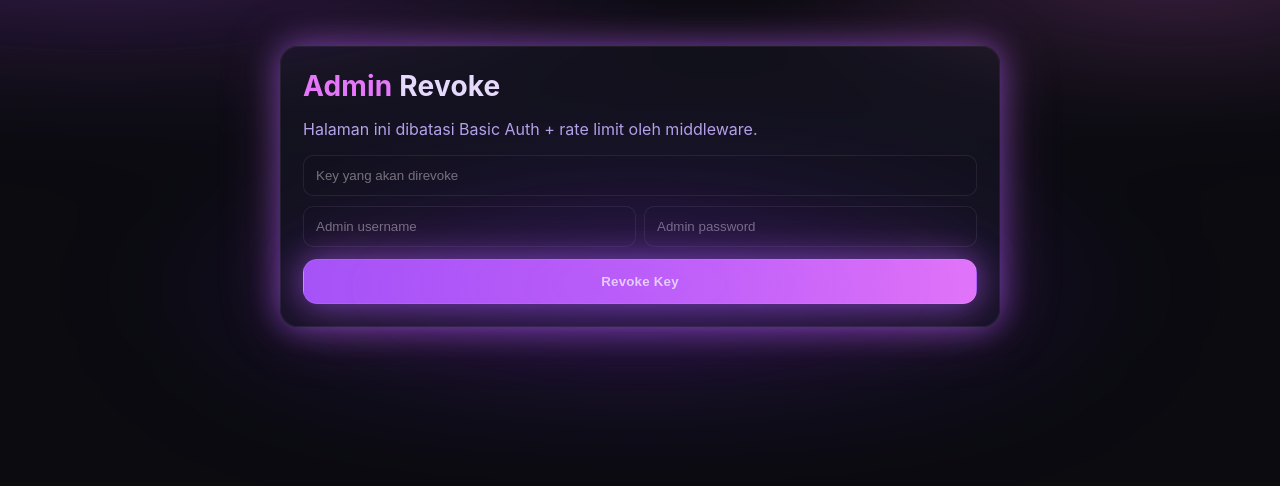
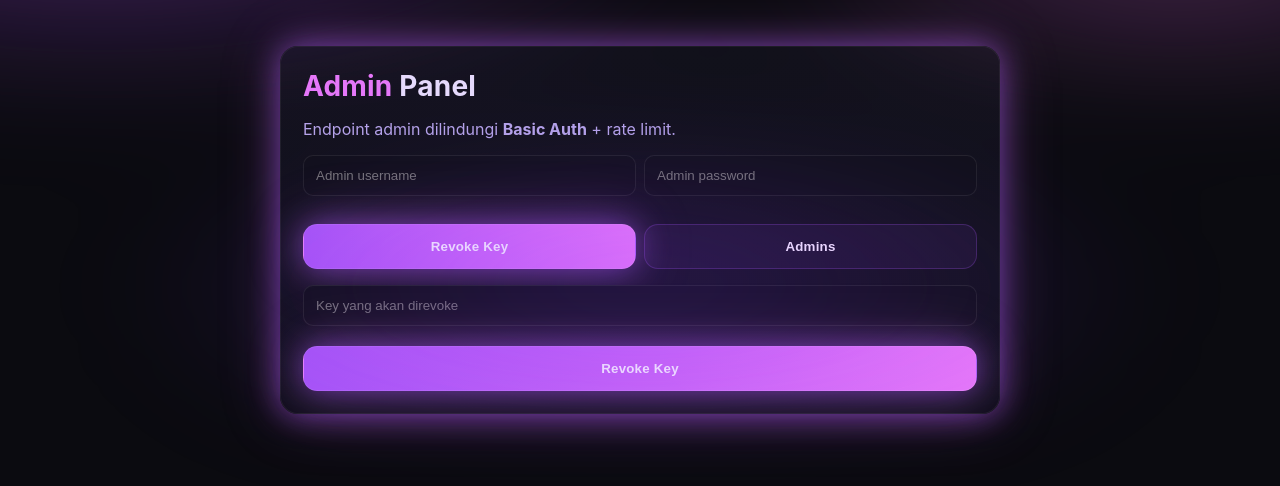
Before and after one commit to ntuyxd05-ux/key-system, a Next.js app: page /admin in a window 1280 px wide. Shown: the top 486 px of the page. Built offline with nearby package versions, Linux system fonts and the light colour scheme.

Commit message:
Update admin.js

```diff
--- a/pages/admin.js
+++ b/pages/admin.js
@@ -1,44 +1,194 @@
 // pages/admin.js
-import { useState } from "react";
+import React, { useEffect, useState } from "react";
 
+export default function AdminPage() {
+  // Tab
+  const [tab, setTab] = useState("revoke"); // "revoke" | "admins"
 
-export default function Admin() {
-const [key, setKey] = useState("");
+  // Basic Auth untuk call API admin
   const [user, setUser] = useState("");
   const [pass, setPass] = useState("");
-const [msg, setMsg] = useState("");
 
+  // Revoke Key
+  const [revokeKey, setRevokeKey] = useState("");
+  const [revokeMsg, setRevokeMsg] = useState("");
 
-const revoke = async () => {
-setMsg("Processing...");
+  // Admin management
+  const [admins, setAdmins] = useState([]);
+  const [addUser, setAddUser] = useState("");
+  const [addPass, setAddPass] = useState("");
+  const [removeUser, setRemoveUser] = useState("");
+  const [adminMsg, setAdminMsg] = useState("");
+
+  function authHeader() {
+    if (!user || !pass) return {};
+    const token = typeof window !== "undefined" ? btoa(user + ":" + pass) : "";
+    return { Authorization: "Basic " + token };
+  }
+
+  async function handleRevoke() {
+    setRevokeMsg("Processing...");
     try {
-const auth = "Basic " + btoa(`${user}:${pass}`);
       const res = await fetch("/api/revoke", {
         method: "POST",
-headers: { "Content-Type": "application/json", Authorization: auth },
-body: JSON.stringify({ key }),
+        headers: Object.assign(
+          { "Content-Type": "application/json" },
+          authHeader()
+        ),
+        body: JSON.stringify({ key: revokeKey }),
       });
       const data = await res.json();
-setMsg(res.ok ? `✅ ${data.msg}` : `❌ ${data.msg}`);
-} catch {
-setMsg("⚠️ Network error");
+      setRevokeMsg(res.ok ? "✅ " + data.msg : "❌ " + (data.msg || "Failed"));
+    } catch (e) {
+      setRevokeMsg("⚠️ Network error");
     }
+  }
+
+  async function loadAdmins() {
+    setAdminMsg("Loading admins...");
+    try {
+      const res = await fetch("/api/admins/list", {
+        headers: authHeader(),
+      });
+      const data = await res.json();
+      if (!res.ok) throw new Error(data.msg || "Unauthorized");
+      setAdmins(data.users || []);
+      if (data.users && data.users.length > 0 && !removeUser) {
+        setRemoveUser(data.users[0]);
+      }
+      setAdminMsg("✅ Loaded");
+      setTimeout(function () { setAdminMsg(""); }, 1500);
+    } catch (e) {
+      setAdminMsg("❌ " + (e.message || "Load failed"));
+    }
+  }
+
+  async function addAdmin() {
+    if (!addUser || !addPass) {
+      setAdminMsg("Masukkan username & password admin baru.");
+      return;
+    }
+    setAdminMsg("Adding...");
+    try {
+      const res = await fetch("/api/admins/add", {
+        method: "POST",
+        headers: Object.assign(
+          { "Content-Type": "application/json" },
+          authHeader()
+        ),
+        body: JSON.stringify({ username: addUser, password: addPass }),
+      });
+      const data = await res.json();
+      if (!res.ok) throw new Error(data.msg || "Failed");
+      setAdminMsg("✅ " + data.msg + " (" + data.username + ")");
+      setAddUser("");
+      setAddPass("");
+      loadAdmins();
+    } catch (e) {
+      setAdminMsg("❌ " + (e.message || "Failed"));
+    }
+  }
+
+  async function removeAdmin() {
+    if (!removeUser) {
+      setAdminMsg("Pilih admin yang akan dihapus.");
+      return;
+    }
+    setAdminMsg("Removing...");
+    try {
+      const res = await fetch("/api/admins/remove", {
+        method: "POST",
+        headers: Object.assign(
+          { "Content-Type": "application/json" },
+          authHeader()
+        ),
+        body: JSON.stringify({ username: removeUser }),
+      });
+      const data = await res.json();
+      if (!res.ok) throw new Error(data.msg || "Failed");
+      setAdminMsg("✅ " + data.msg + " (" + data.username + ")");
+      loadAdmins();
+    } catch (e) {
+      setAdminMsg("❌ " + (e.message || "Failed"));
+    }
+  }
+
+  // Auto-load admins saat pindah ke tab Admins (kalau sudah isi kredensial)
+  useEffect(() => {
+    if (tab === "admins" && user && pass) loadAdmins();
+  }, [tab, user, pass]);
+
+  // UI helpers
+  const inputStyle = {
+    width: "100%", padding: 12, borderRadius: 10,
+    background: "#0f0f17", color: "#e8defc",
+    border: "1px solid rgba(255,255,255,.08)", marginBottom: 10
   };
-
+  const btn = "btn";
+  const btnGrad = "btn btn-gradient";
+  const btnGhost = "btn btn-ghost";
 
   return (
     <div className="page">
       <div className="bg-aurora" />
       <main className="wrap card">
-<h1 className="title"><span className="brand">Admin</span> Revoke</h1>
-<p className="muted">Halaman ini dibatasi Basic Auth + rate limit oleh middleware.</p>
-<input value={key} onChange={(e)=>setKey(e.target.value)} placeholder="Key yang akan direvoke" style={{display:"block", width:"100%", padding:12, marginBottom:10, borderRadius:10, background:"#0f0f17", color:"#e8defc", border:"1px solid rgba(255,255,255,.08)"}}/>
-<div style={{display:"flex", gap:8}}>
-<input value={user} onChange={(e)=>setUser(e.target.value)} placeholder="Admin username" style={{flex:1, padding:12, borderRadius:10, background:"#0f0f17", color:"#e8defc", border:"1px solid rgba(255,255,255,.08)"}}/>
-<input type="password" value={pass} onChange={(e)=>setPass(e.target.value)} placeholder="Admin password" style={{flex:1, padding:12, borderRadius:10, background:"#0f0f17", color:"#e8defc", border:"1px solid rgba(255,255,255,.08)"}}/>
+        <h1 className="title"><span className="brand">Admin</span> Panel</h1>
+        <p className="muted">Endpoint admin dilindungi <strong>Basic Auth</strong> + rate limit.</p>
+
+        {/* Kredensial untuk Authorization header */}
+        <div style={{ display: "grid", gridTemplateColumns: "1fr 1fr", gap: 8, marginTop: 10 }}>
+          <input style={inputStyle} placeholder="Admin username" value={user} onChange={(e)=>setUser(e.target.value)} />
+          <input style={inputStyle} placeholder="Admin password" type="password" value={pass} onChange={(e)=>setPass(e.target.value)} />
         </div>
-<button className="btn btn-gradient" onClick={revoke} style={{marginTop:12}}>Revoke Key</button>
-{msg && <div className="note" style={{marginTop:10}}>{msg}</div>}
+
+        {/* Tabs */}
+        <div style={{ display: "flex", gap: 8, marginTop: 8 }}>
+          <button className={tab === "revoke" ? btnGrad : btnGhost} onClick={()=>setTab("revoke")}>Revoke Key</button>
+          <button className={tab === "admins" ? btnGrad : btnGhost} onClick={()=>setTab("admins")}>Admins</button>
+        </div>
+
+        {/* === TAB REVOKE === */}
+        {tab === "revoke" ? (
+          <div style={{ marginTop: 16 }}>
+            <input style={inputStyle} placeholder="Key yang akan direvoke" value={revokeKey} onChange={(e)=>setRevokeKey(e.target.value)} />
+            <button className={btnGrad} onClick={handleRevoke}>Revoke Key</button>
+            {revokeMsg ? <div className="note" style={{ marginTop: 10 }}>{revokeMsg}</div> : null}
+          </div>
+        ) : null}
+
+        {/* === TAB ADMINS === */}
+        {tab === "admins" ? (
+          <div style={{ marginTop: 16 }}>
+            <div style={{ display: "grid", gridTemplateColumns: "1fr 1fr", gap: 8 }}>
+              <input style={inputStyle} placeholder="Username baru" value={addUser} onChange={(e)=>setAddUser(e.target.value)} />
+              <input style={inputStyle} placeholder="Password baru" type="password" value={addPass} onChange={(e)=>setAddPass(e.target.value)} />
+            </div>
+            <button className={btnGrad} onClick={addAdmin}>Tambah Admin</button>
+
+            <div style={{ display: "flex", gap: 8, marginTop: 16, alignItems: "center" }}>
+              <select
+                value={removeUser}
+                onChange={(e)=>setRemoveUser(e.target.value)}
+                style={{ padding: 12, borderRadius: 10, background:"#0f0f17", color:"#e8defc", border:"1px solid rgba(255,255,255,.08)", flex:1 }}
+              >
+                {admins.map(function(name){ return <option key={name} value={name}>{name}</option>; })}
+              </select>
+              <button className={btnGhost} onClick={loadAdmins}>Refresh</button>
+              <button className={btn} onClick={removeAdmin} style={{ background:"rgba(200,40,60,.18)", border:"1px solid rgba(200,40,60,.4)" }}>Hapus</button>
+            </div>
+
+            {adminMsg ? <div className="note" style={{ marginTop: 10 }}>{adminMsg}</div> : null}
+
+            <div style={{ marginTop: 14 }}>
+              <div className="muted" style={{ marginBottom: 6 }}>Daftar Admin:</div>
+              <div className="keypill" style={{ flexWrap: "wrap" }}>
+                {admins.length === 0 ? <span className="muted">Kosong</span> : admins.map(function(name){
+                  return <span key={name} className="badge" style={{ marginRight: 6, marginBottom: 6 }}>{name}</span>;
+                })}
+              </div>
+            </div>
+          </div>
+        ) : null}
       </main>
     </div>
   );
```
Lines whose indentation alone changed are shown as unchanged.
